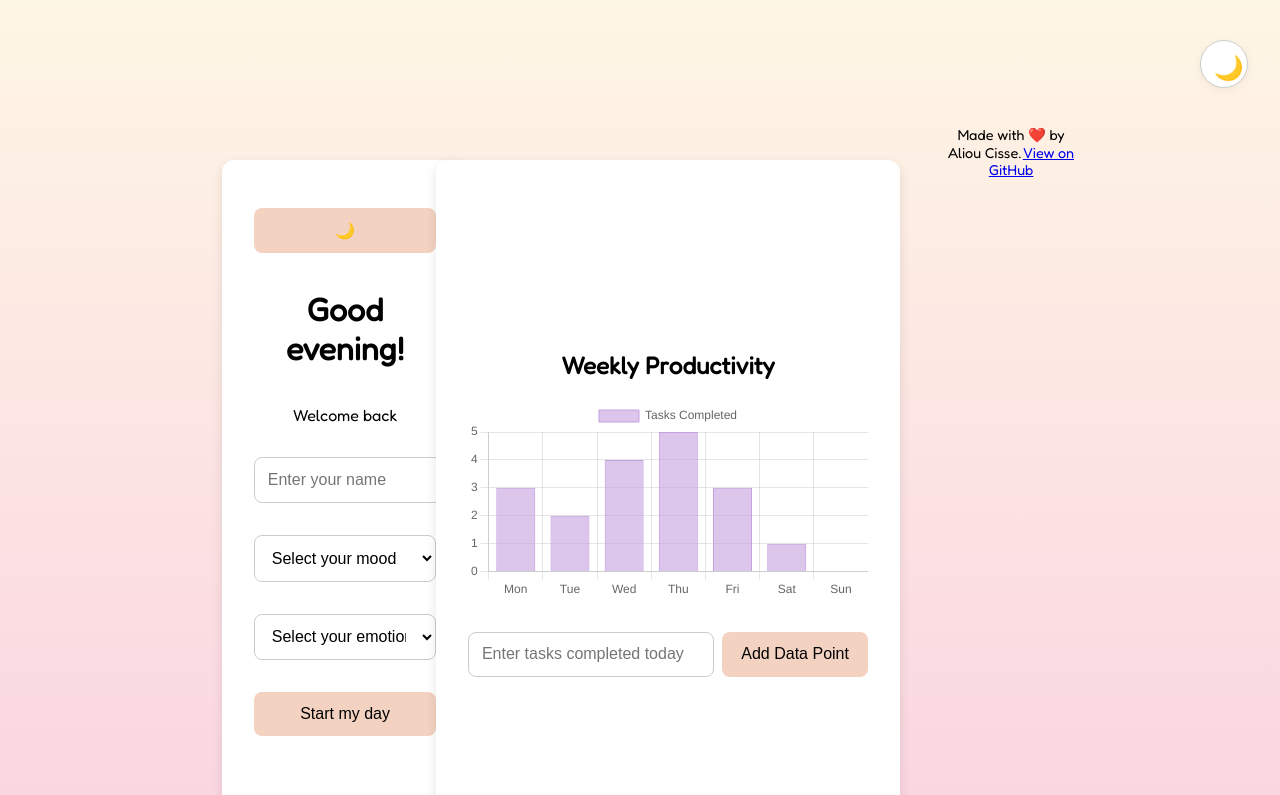
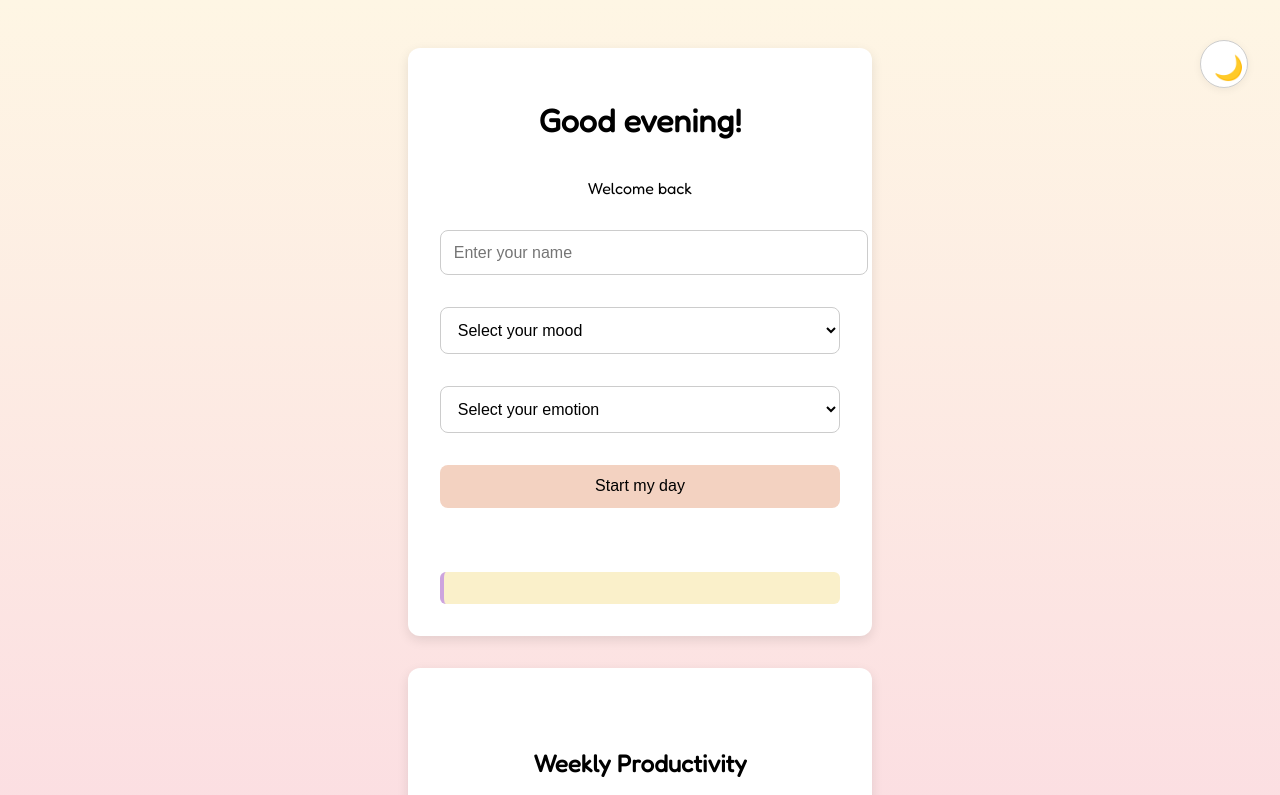
Before and after one commit to BigFuAl/first-project, a website: page smart-daily-dashboard/index.html in a window 1280 px wide. Shown: the top 795 px of the page. Drawn offline with nearby package versions, Linux system fonts and the light colour scheme.

Commit message:
fix: clean up HTML structure, remove duplicate toggle button

```diff
--- a/smart-daily-dashboard/index.html
+++ b/smart-daily-dashboard/index.html
@@ -12,22 +12,16 @@
   </head>
 
   <body>
-    <!-- Theme Toggle Button (top right corner) -->
+  <!-- 1. Theme Toggle Button (top right corner, only one!) -->
   <button id="themeToggle" class="theme-toggle" aria-label="Toggle dark mode">🌙</button>
+
+  <!-- 2. Container holds the two cards -->
   <div class="container">
-    <div class="container">
-      <!-- 1st card: greeting & inputs -->
+    <!-- Card 1: Greeting & Inputs -->
     <div class="card">
-        <!-- Dark-mode toggle button -->
-        <div class="toggle-mode">
-          <button id="themeToggle">🌙</button>
-        </div>
-
       <h1>Good morning!</h1>
       <p id="greeting">Welcome back</p>
-
       <input type="text" id="nameInput" placeholder="Enter your name" />
-
       <select id="moodSelect">
         <option value="">Select your mood</option>
         <option value="happy">Happy</option>
@@ -35,7 +29,6 @@
         <option value="focused">Focused</option>
         <option value="meh">Meh</option>
       </select>
-
       <select id="emotionSelect">
         <option value="">Select your emotion</option>
         <option value="anxious">Anxious</option>
@@ -43,20 +36,17 @@
         <option value="angry">Angry</option>
         <option value="happy">Happy</option>
       </select>
-
       <button id="startBtn">Start my day</button>
-
       <div id="messageArea"></div>
       <div id="adviceArea"></div>
     </div>
 
-      <!-- 2nd card: chart -->
+    <!-- Card 2: Chart -->
     <div class="card">
       <h2>Weekly Productivity</h2>
-        <div style="position: relative; height: 200px">
+      <div style="position: relative; height: 200px;">
         <canvas id="productivityChart"></canvas>
       </div>
-        <!-- Chart Controls-->
       <div class="chart-controls">
         <input
           type="number"
@@ -69,21 +59,18 @@
     </div>
   </div>
 
+  <!-- Footer stays outside container -->
   <footer>
     <p>
       Made with ❤️ by Aliou Cisse.
-        <a
-          href="https://github.com/BigFuAl/first-project/tree/main/smart-daily-dashboard"
-          target="_blank"
-        >
+      <a href="https://github.com/BigFuAl/first-project/tree/main/smart-daily-dashboard" target="_blank">
         View on GitHub
       </a>
     </p>
   </footer>
 
-    <!-- 1️⃣ Load Chart.js first -->
+  <!-- Chart.js first, then your script -->
   <script src="https://cdn.jsdelivr.net/npm/chart.js"></script>
-    <!-- 2️⃣ Then your app logic -->
   <script src="./script.js"></script>
 </body>
 </html>
--- a/smart-daily-dashboard/style.css
+++ b/smart-daily-dashboard/style.css
@@ -55,17 +55,22 @@ body {
 
 /* ─── Grid Container ─── */
 .container {
-  display: grid;
-  gap: 2rem;
-  grid-template-columns: 1fr;
+  display: flex;
+  flex-direction: row;
+  justify-content: center;
+  align-items: flex-start;
+  gap: 2.5rem;
+  width: 100%;
   max-width: 900px;
-  margin: 4rem auto 0 auto;
-  padding: 1rem;
+  margin: 3rem auto 0 auto;
+  padding: 0 1rem;
   box-sizing: border-box;
 }
 @media (min-width: 700px) {
   .container {
-    grid-template-columns: 1fr 1fr;
+    flex-direction: column;
+    align-items: center;
+    gap: 2rem;
   }
 }
 
```
Lines whose indentation alone changed are shown as unchanged.
